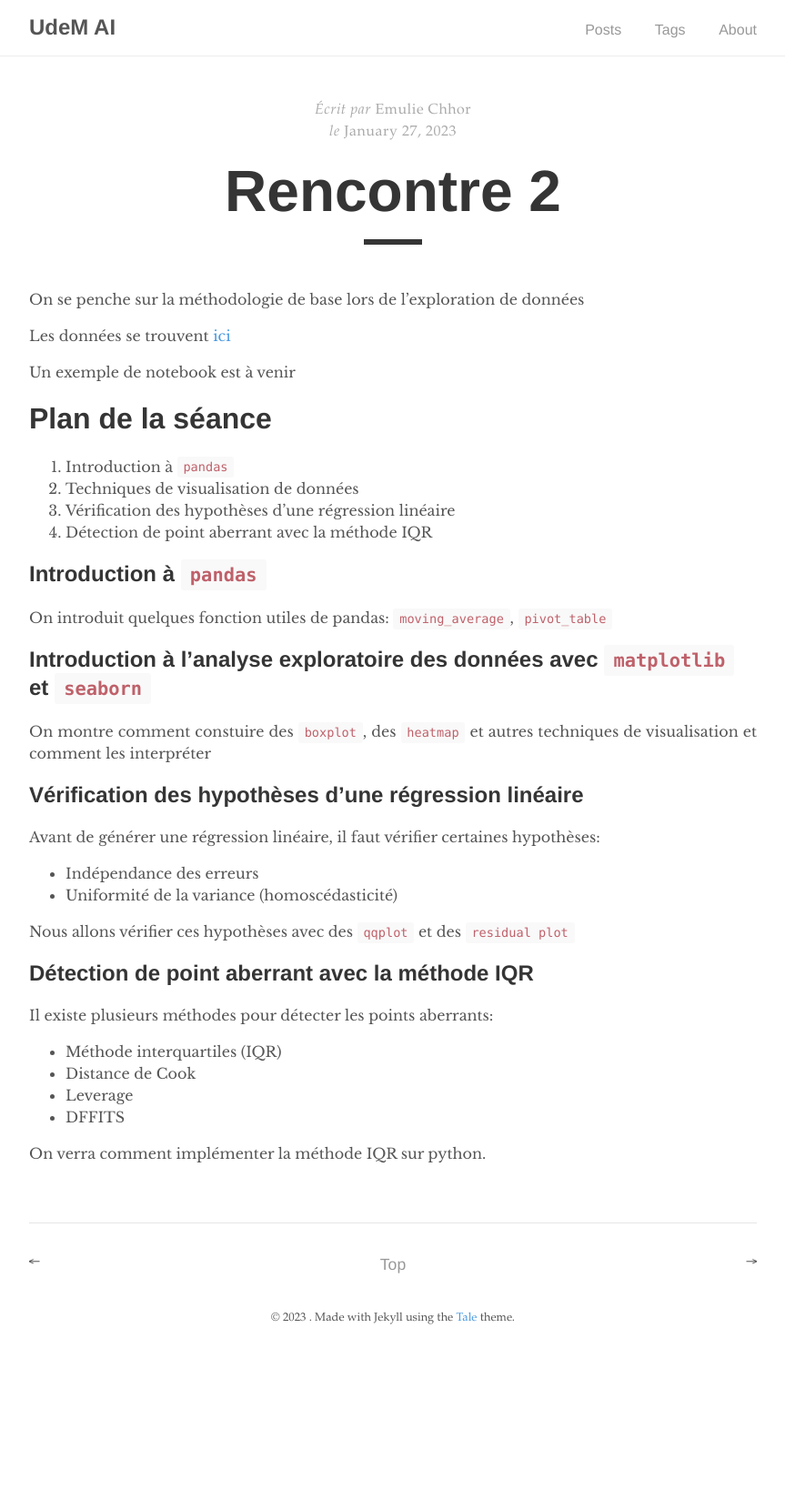
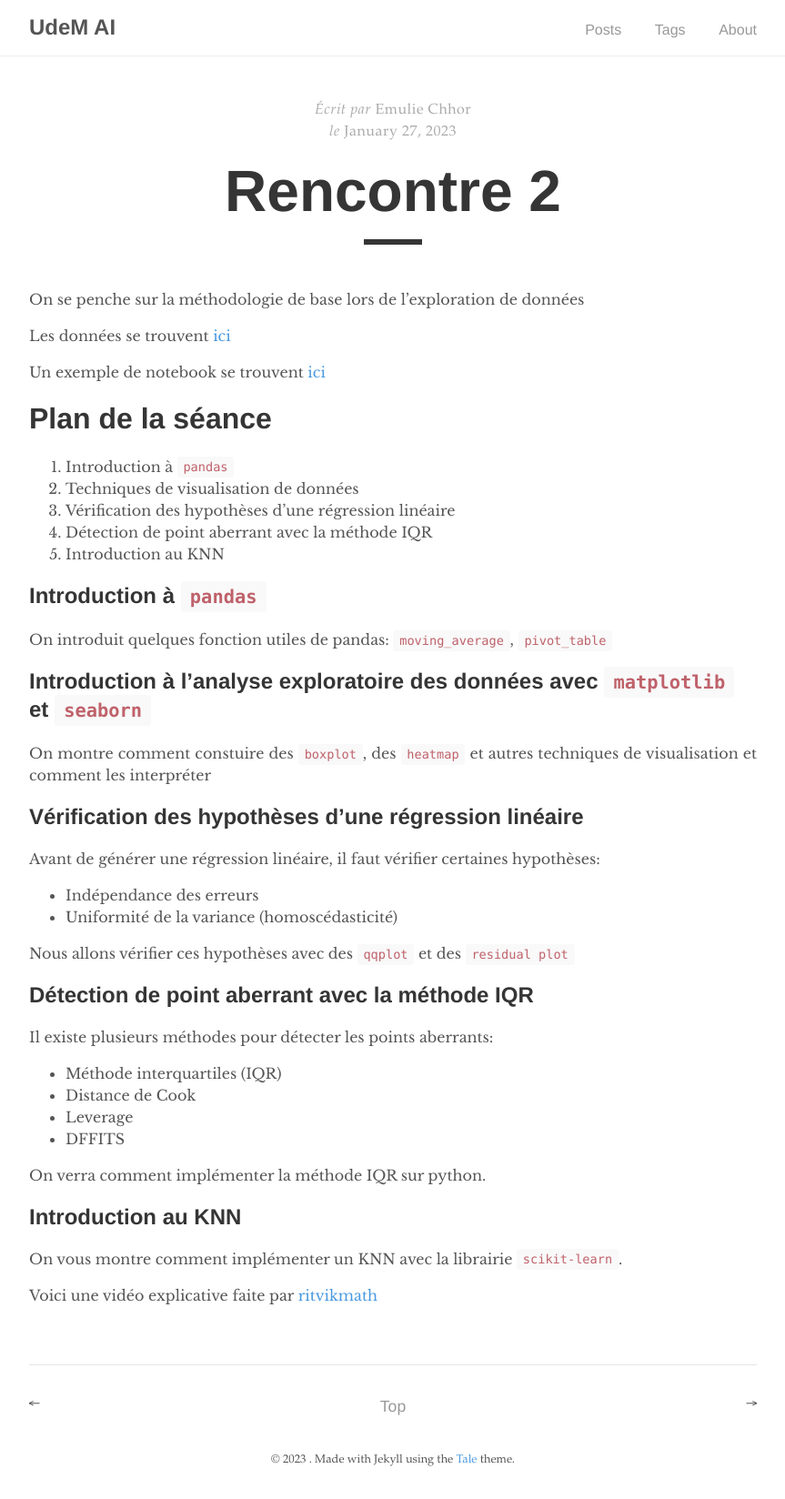
Before and after one commit to UdemAI/UdemAI.github.io, a Jekyll site: the page built from _posts/2023-01-27-Semaine1-seance2.md, in a window 1280 px wide. Shown: the whole page at 91% size, without its empty margins (208-1071 px from the left). Built offline with Jekyll 4.4.1, drawn with Linux system fonts in a browser that asks for light colours; before the commit the page ends 1492 px from its top, so only the background shows below that.

Commit message:
added link to dataset and notebook for seance 2

```diff
--- a/_posts/2023-01-27-Semaine1-seance2.md
+++ b/_posts/2023-01-27-Semaine1-seance2.md
@@ -12,9 +12,9 @@ hidden: false
 On se penche sur la méthodologie de base lors de l'exploration de données
 <!--more-->
 
-Les données se trouvent [ici](https://github.com/UdemAI/Code/blob/main/Datasets/shampoo.csv)
+Les données se trouvent [ici](https://github.com/UdemAI/Code/blob/main/Datasets/Uber.csv)
 
-Un exemple de notebook est à venir
+Un exemple de notebook se trouvent [ici](https://github.com/UdemAI/Code/blob/main/Notebooks/week1_EDA.ipynb)
 
 # Plan de la séance
 
@@ -22,6 +22,7 @@ Un exemple de notebook est à venir
 2. Techniques de visualisation de données
 3. Vérification des hypothèses d'une régression linéaire
 4. Détection de point aberrant avec la méthode IQR
+5. Introduction au KNN
 
 ## Introduction à `pandas`
 
@@ -49,3 +50,9 @@ Il existe plusieurs méthodes pour détecter les points aberrants:
 - DFFITS
 
 On verra comment implémenter la méthode IQR sur python.
+
+## Introduction au KNN
+
+On vous montre comment implémenter un KNN avec la librairie `scikit-learn`.
+
+Voici une vidéo explicative faite par [ritvikmath](https://www.youtube.com/watch?v=UR2ag4lbBtc)
```
Also changed, not shown: _posts/2023-03-01-planification-mars2023.md (added, +3 -0 lines).
